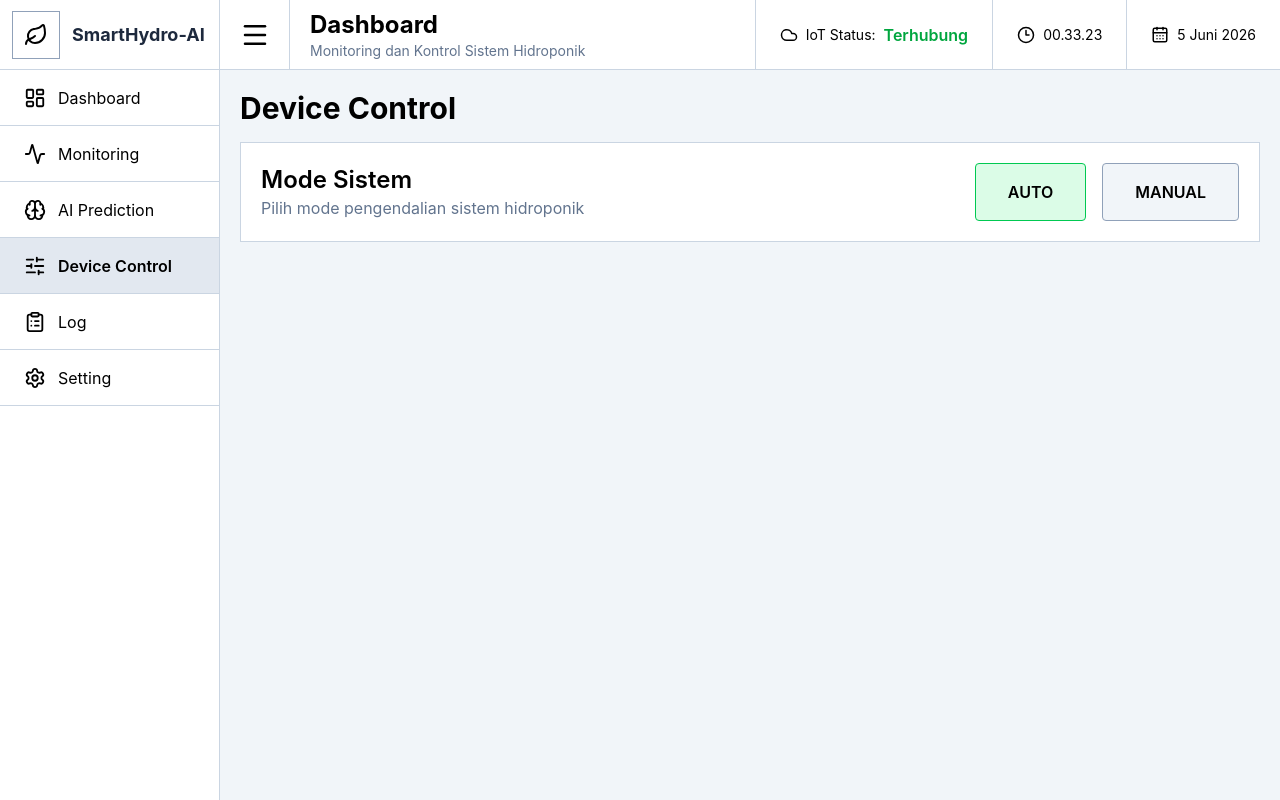
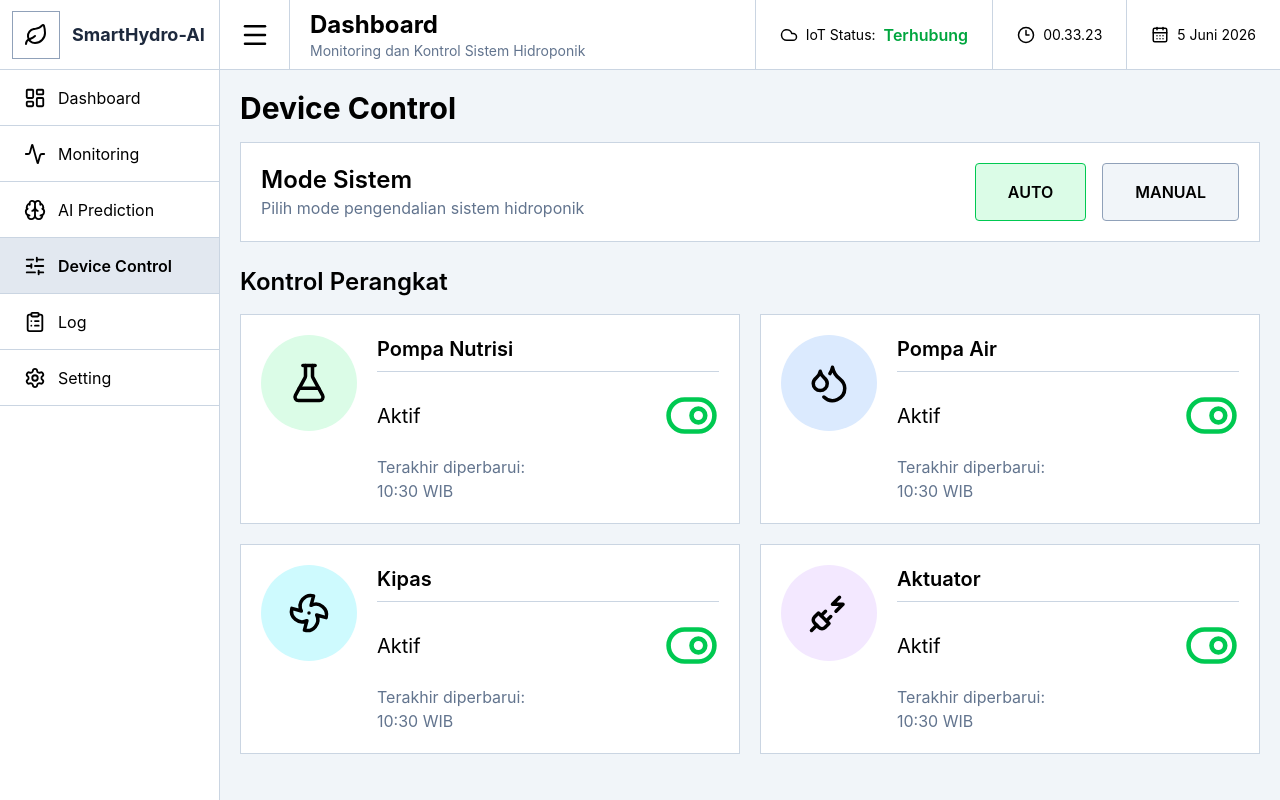
Before and after one commit to mutiarabotani/SmartHydro-IOT, a React (Vite) app: page /device-control in a window 1280 px wide. Built offline with nearby package versions, Linux system fonts and the light colour scheme.

Commit message:
smarthydro iot

```diff
--- /dev/null
+++ b/src/components/DeviceCard.jsx
@@ -0,0 +1,78 @@
+import { ToggleRight } from "lucide-react";
+
+export default function DeviceCard({
+  icon,
+  title,
+  status = "Aktif",
+  color = "bg-green-100",
+}) {
+  return (
+    <div
+      className="
+      bg-white
+      border
+      border-slate-300
+      p-5
+      "
+    >
+      <div className="flex gap-5">
+
+        {/* ICON */}
+
+        <div
+          className={`
+          w-24
+          h-24
+          rounded-full
+          flex
+          items-center
+          justify-center
+          ${color}
+          `}
+        >
+          {icon}
+        </div>
+
+        {/* CONTENT */}
+
+        <div className="flex-1">
+
+          <h3
+            className="
+            text-2xl
+            font-semibold
+            border-b
+            border-slate-300
+            pb-2
+            "
+          >
+            {title}
+          </h3>
+
+          <div className="mt-4 flex justify-between items-center">
+
+            <span className="text-xl">
+              {status}
+            </span>
+
+            <ToggleRight
+              size={55}
+              className="text-green-500"
+            />
+
+          </div>
+
+          <div className="mt-4 text-slate-500">
+
+            <p>Terakhir diperbarui:</p>
+
+            <p>10:30 WIB</p>
+
+          </div>
+
+        </div>
+
+      </div>
+    </div>
+  );
+}
--- a/src/pages/DeviceControl.jsx
+++ b/src/pages/DeviceControl.jsx
@@ -1,5 +1,85 @@
 import Sidebar from "../components/Sidebar";
 import Navbar from "../components/Navbar";
+
+import {
+  FlaskConical,
+  Droplets,
+  Fan,
+  PlugZap,
+  ToggleRight
+} from "lucide-react";
+
+function DeviceCard({
+  title,
+  icon,
+  color
+}) {
+  return (
+    <div
+      className="
+      bg-white
+      border
+      border-slate-300
+      p-5
+      "
+    >
+      <div className="flex gap-5">
+
+        <div
+          className={`
+          w-24
+          h-24
+          rounded-full
+          flex
+          items-center
+          justify-center
+          ${color}
+          `}
+        >
+          {icon}
+        </div>
+
+        <div className="flex-1">
+
+          <h3
+            className="
+            text-xl
+            font-semibold
+            border-b
+            border-slate-300
+            pb-2
+            "
+          >
+            {title}
+          </h3>
+
+          <div className="flex justify-between items-center mt-4">
+
+            <span className="text-xl">
+              Aktif
+            </span>
+
+            <ToggleRight
+              size={55}
+              className="text-green-500"
+            />
+
+          </div>
+
+          <div className="mt-3 text-slate-500">
+
+            <p>Terakhir diperbarui:</p>
+
+            <p>10:30 WIB</p>
+
+          </div>
+
+        </div>
+
+      </div>
+    </div>
+  );
+}
 
 export default function DeviceControl() {
   return (
@@ -78,6 +158,44 @@ export default function DeviceControl() {
 
           </div>
 
+          {/* KONTROL PERANGKAT */}
+
+          <div className="mt-6">
+
+            <h2 className="text-2xl font-semibold mb-4">
+              Kontrol Perangkat
+            </h2>
+
+            <div className="grid grid-cols-2 gap-5">
+
+              <DeviceCard
+                title="Pompa Nutrisi"
+                icon={<FlaskConical size={42} />}
+                color="bg-green-100"
+              />
+
+              <DeviceCard
+                title="Pompa Air"
+                icon={<Droplets size={42} />}
+                color="bg-blue-100"
+              />
+
+              <DeviceCard
+                title="Kipas"
+                icon={<Fan size={42} />}
+                color="bg-cyan-100"
+              />
+
+              <DeviceCard
+                title="Aktuator"
+                icon={<PlugZap size={42} />}
+                color="bg-purple-100"
+              />
+
+            </div>
+
+          </div>
+
         </div>
 
       </div>
```
